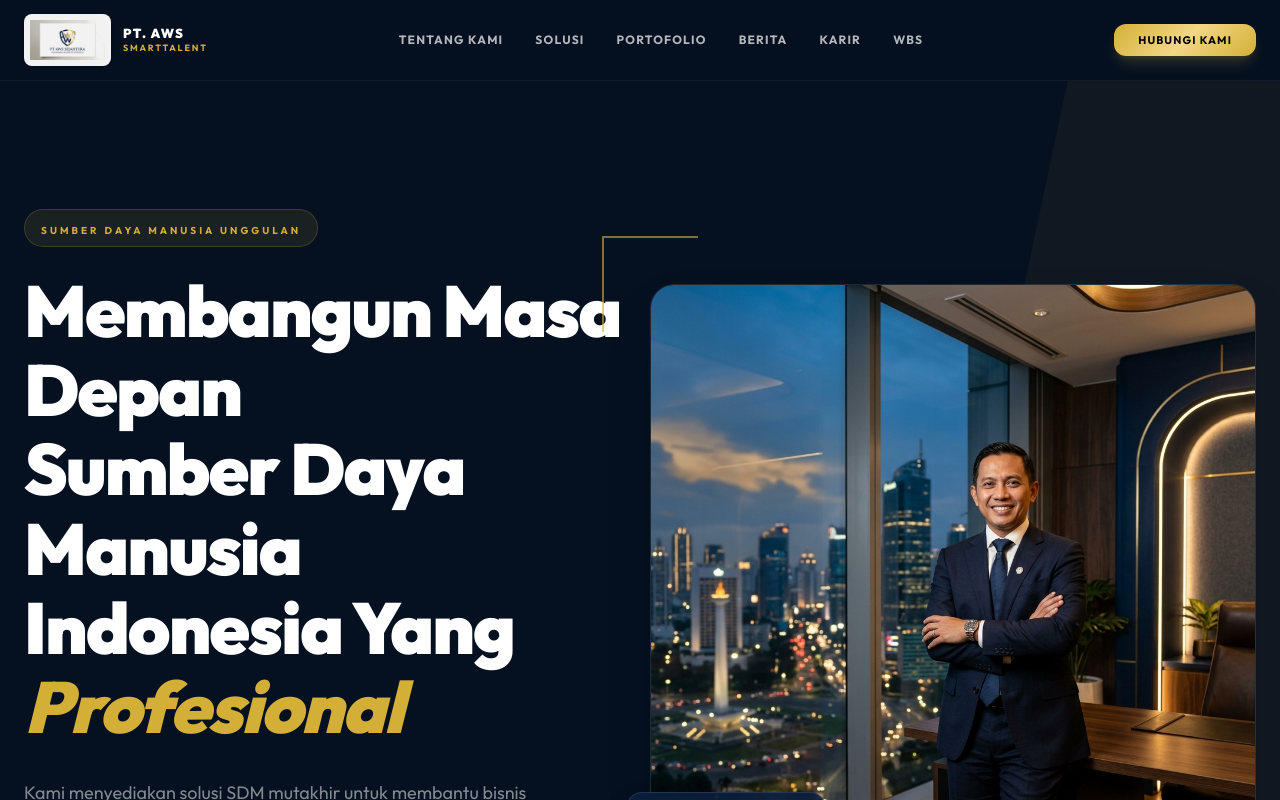
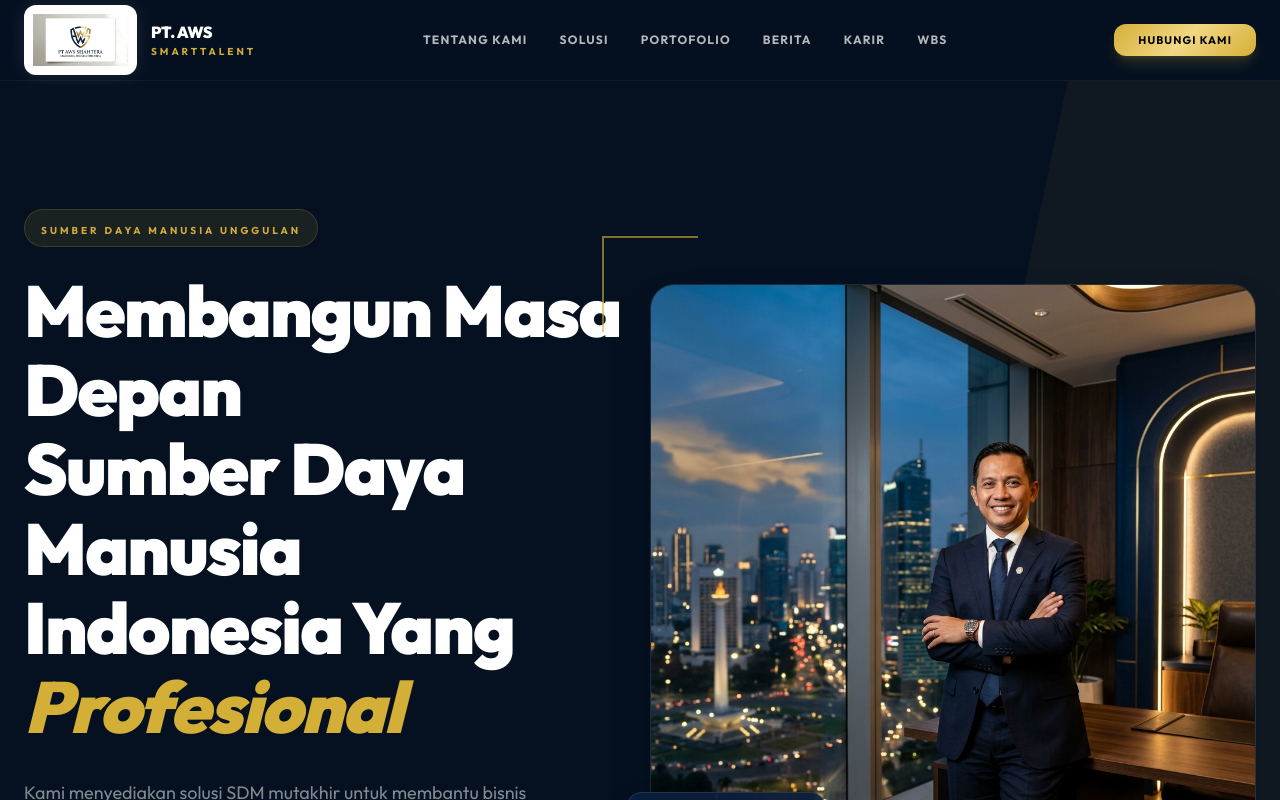
Before and after one commit to sofyannurrohman/outsourching, a Next.js app in the folder frontend/: page / in a window 1280 px wide. Shown: the top 800 px of the page. Built offline with nearby package versions, Linux system fonts and the light colour scheme.

Commit message:
style: enhance navbar logo and text styling for a more premium look

```diff
--- a/frontend/components/layout/Navbar.tsx
+++ b/frontend/components/layout/Navbar.tsx
@@ -18,13 +18,17 @@ export default function Navbar() {
   return (
     <nav className="relative w-full z-50 bg-background/50 backdrop-blur-md border-b border-white/5">
       <div className="max-w-7xl mx-auto px-6 h-20 flex items-center justify-between">
-        <Link href="/" className="flex items-center gap-3">
-          <div className="bg-white/95 p-1.5 rounded-lg shadow-sm">
-            <Image src="/images/logo-transparent.png" alt="AWS Logo" width={75} height={30} className="object-contain" />
+        <Link href="/" className="flex items-center gap-3.5 group">
+          <div className="bg-white p-2 rounded-xl shadow-[0_0_20px_rgba(255,255,255,0.1)] border border-white/10 transition-all duration-300 group-hover:shadow-[0_0_25px_rgba(212,175,55,0.2)] group-hover:scale-[1.02]">
+            <Image src="/images/logo-transparent.png" alt="AWS Logo" width={95} height={38} className="object-contain" priority />
           </div>
-          <div className="flex flex-col">
-            <span className="text-[13px] font-black text-white leading-tight uppercase tracking-widest">PT. AWS</span>
-            <span className="text-[9px] text-primary font-bold tracking-[0.2em] uppercase">SmartTalent</span>
+          <div className="flex flex-col justify-center">
+            <h2 className="text-base font-black text-white uppercase tracking-[0.15em] leading-tight">
+              PT. AWS
+            </h2>
+            <p className="text-[10px] text-primary font-bold tracking-[0.3em] uppercase mt-0.5">
+              SmartTalent
+            </p>
           </div>
         </Link>
         <div className="hidden lg:flex gap-8 text-[12px] font-bold uppercase tracking-widest text-white/70">
```
